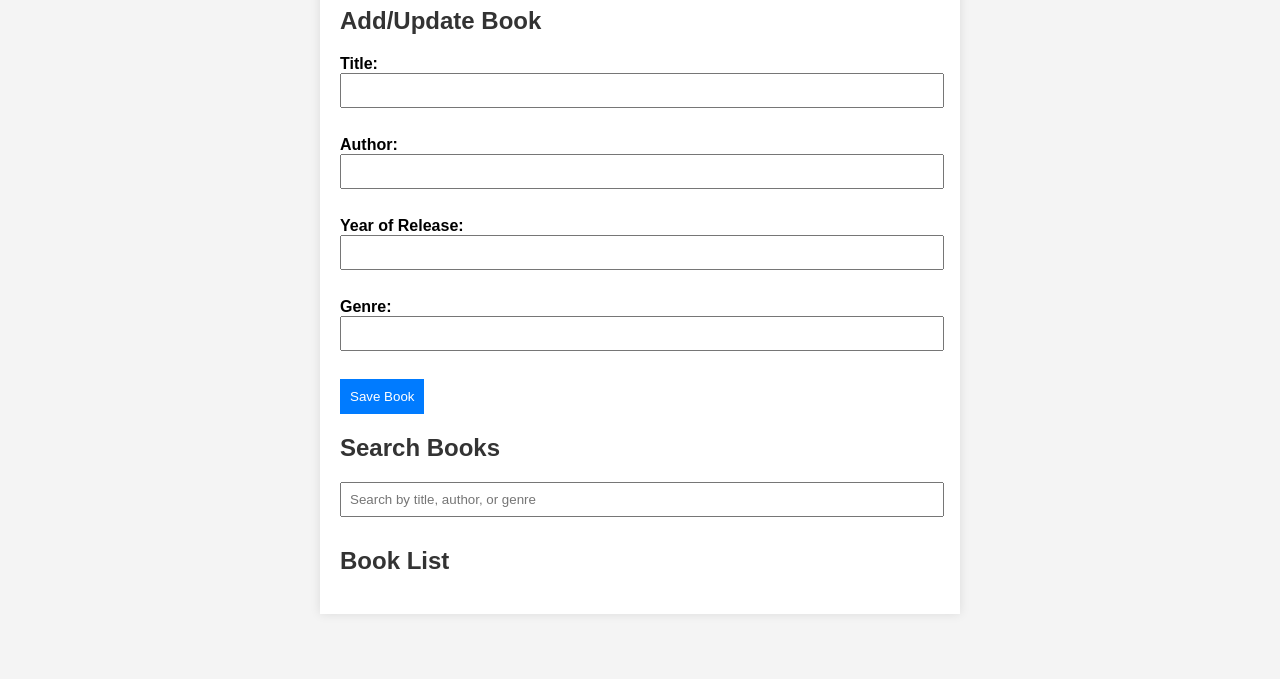
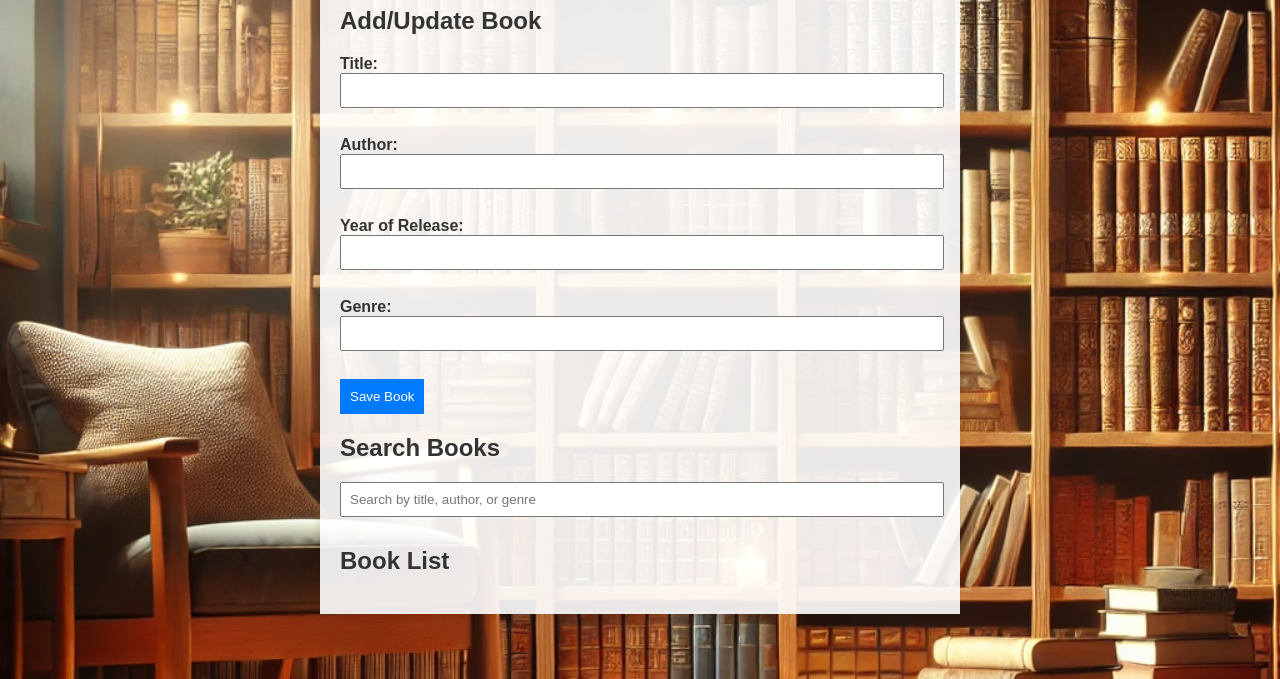
Before and after one commit to GenericName192/AI-Uni-Assignment, a plain HTML site: page book_manager/index.html in a window 1280 px wide. Shown: the part 121-800 px from the top of the page. Drawn offline with Linux system fonts and the light colour scheme.

Commit message:
added a background image

```diff
--- a/book_manager/styles.css
+++ b/book_manager/styles.css
@@ -1,13 +1,17 @@
 body {
   font-family: Arial, sans-serif;
-    background-color: #f4f4f4;
+  background-image: url('library-background.png'); /* Use the background image */
+  background-size: cover; /* Ensure the background covers the entire screen */
+  background-position: center; /* Center the background image */
+  background-attachment: fixed; /* Keep the background fixed while scrolling */
   padding: 20px;
+  color: #333;
 }
 
 .container {
   max-width: 600px;
   margin: 0 auto;
-    background: white;
+  background: rgba(255, 255, 255, 0.9); /* Add some transparency to the container */
   padding: 20px;
   box-shadow: 0px 0px 10px rgba(0, 0, 0, 0.1);
 }
```
Also changed, not shown: book_manager/library-background.png (added). Lines whose indentation alone changed are shown as unchanged.
